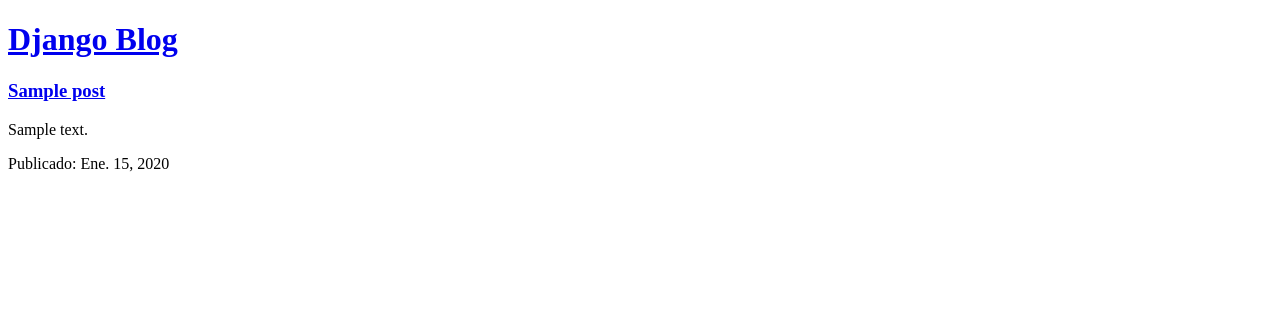
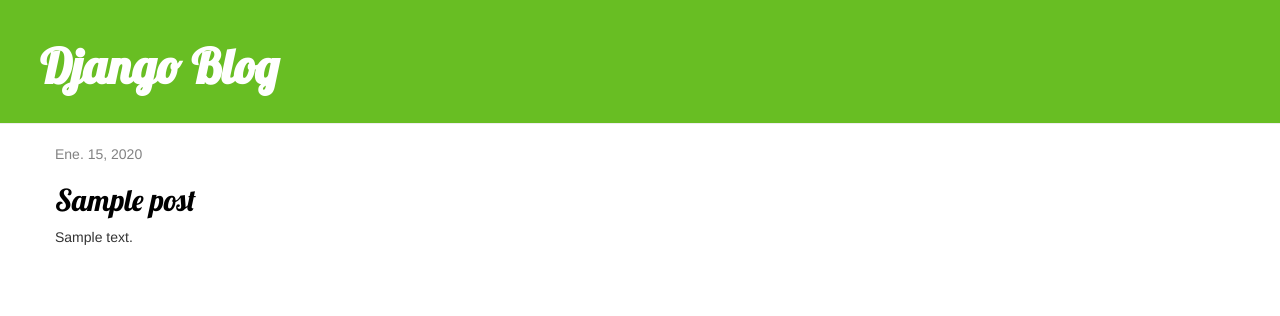
Before and after one commit to Reof07/my-first-blog, a Django app: page / in a window 1280 px wide. Shown: the top 316 px of the page. Run offline with Django 3.2, Linux system fonts and the light colour scheme; tables that the repository leaves empty hold one stand-in row (values such as "Sample post"); some libraries are stand-ins or nearby versions.

Commit message:
se agrego contenido Css y platillas para detalles de un post

```diff
--- /dev/null
+++ b/blog/static/css/blog.css
@@ -0,0 +1,46 @@
+.page-header {
+    background-color:#68BE23;
+    margin-top: 0;
+    padding: 20px 20px 20px 40px;
+}
+
+.page-header h1, .page-header h1 a, .page-header h1 a:visited, .page-header h1 a:active {
+    color: #ffffff;
+    font-size: 36pt;
+    text-decoration: none;
+}
+
+.content {
+    margin-left: 40px;
+}
+
+h1, h2, h3, h4 {
+    font-family: 'Lobster', cursive;
+}
+
+.date {
+    color: #828282;
+}
+
+.save {
+    float: right;
+}
+
+.post-form textarea, .post-form input {
+    width: 100%;
+}
+
+.top-menu, .top-menu:hover, .top-menu:visited {
+    color: #ffffff;
+    float: right;
+    font-size: 26pt;
+    margin-right: 20px;
+}
+
+.post {
+    margin-bottom: 70px;
+}
+
+.post h2 a, .post h2 a:visited {
+    color: #000000;
+}
--- /dev/null
+++ b/blog/templates/blog/base.html
@@ -0,0 +1,31 @@
+{% load static %}
+<!DOCTYPE html>
+<html lang="en">
+<head>
+    <meta charset="UTF-8">
+    <meta name="viewport" content="width=device-width, initial-scale=1.0">
+
+    {% block title %} <title>Blog django</title> {% endblock %}
+
+
+    <link rel="stylesheet" href="//maxcdn.bootstrapcdn.com/bootstrap/3.2.0/css/bootstrap.min.css">
+    <link rel="stylesheet" href="//maxcdn.bootstrapcdn.com/bootstrap/3.2.0/css/bootstrap-theme.min.css">
+    <link href="//fonts.googleapis.com/css?family=Lobster&subset=latin,latin-ext" rel="stylesheet" type="text/css">
+    <link rel="stylesheet" href="{% static 'css/blog.css' %}">
+</head>
+<body>
+    <div class="page-header">
+        <h1><strong> <a href="/">Django Blog</a></strong></h1>
+    </div>
+
+    <div class="content container">
+        <div class="row">
+            <div class="col-md-8">
+                {% block content %}
+
+                {% endblock %}
+            </div>
+        </div>
+    </div>
+</body>
+</html>
--- a/blog/templates/blog/post_list.html
+++ b/blog/templates/blog/post_list.html
@@ -1,23 +1,14 @@
-<!DOCTYPE html>
-<html lang="en">
-<head>
-    <meta charset="UTF-8">
-    <meta name="viewport" content="width=device-width, initial-scale=1.0">
-    <title>Blog django</title>
-</head>
-<body>
+{% extends 'blog/base.html' %}
+{% load static %}
 
-    <h1><strong> <a href="/">Django Blog</a></strong></h1>
-
+{% block content %}
     {% for post in posts %}
-
-        <div>
-            <h3><a href="/">{{post.title}}</a></h3>
-            <p>{{ post.text }}</p> <!--|linebreaksbr está pasando el texto de los post a través de un filtro para convertir saltos de línea en párrafos.-->
-            <p>Publicado: {{post.published_date}}</p>
+    <div class="post">
+        <div class="date">
+            {{ post.published_date }}
         </div>
-
-    {%endfor%}
-
-</body>
-</html>
+        <h2><a href="{% url 'post_detail' pk=post.pk %}">{{ post.title }}</a></h2>
+        <p>{{ post.text|linebreaksbr }}</p>
+    </div>
+    {% endfor %}
+{% endblock %}
--- a/blog/urls.py
+++ b/blog/urls.py
@@ -7,4 +7,5 @@
 # name='post_list' es el nombre de la URL que se utilizará para identificar a la vista.
 urlpatterns = [
     path('', views.post_list, name = 'post_list' ),
+    path('post/<int:pk>/', views.post_detail, name = 'post_detail' ),
 ]
--- a/blog/views.py
+++ b/blog/views.py
@@ -1,4 +1,4 @@
-from django.shortcuts import render
+from django.shortcuts import render, get_object_or_404
 from .models import Post
 from django.utils import timezone
 
@@ -6,3 +6,7 @@
 def post_list(request):
     posts = Post.objects.filter(published_date__lte=timezone.now()).order_by('published_date')
     return render(request, 'blog/post_list.html', {'posts':posts})
+
+def post_detail(request,pk):
+    post = get_object_or_404(Post, pk=pk)
+    return render(request,'blog/post_detail.html',{'post':post})
```
Also changed, not shown: blog/templates/blog/post_detail.html (added, +17 -0 lines).
